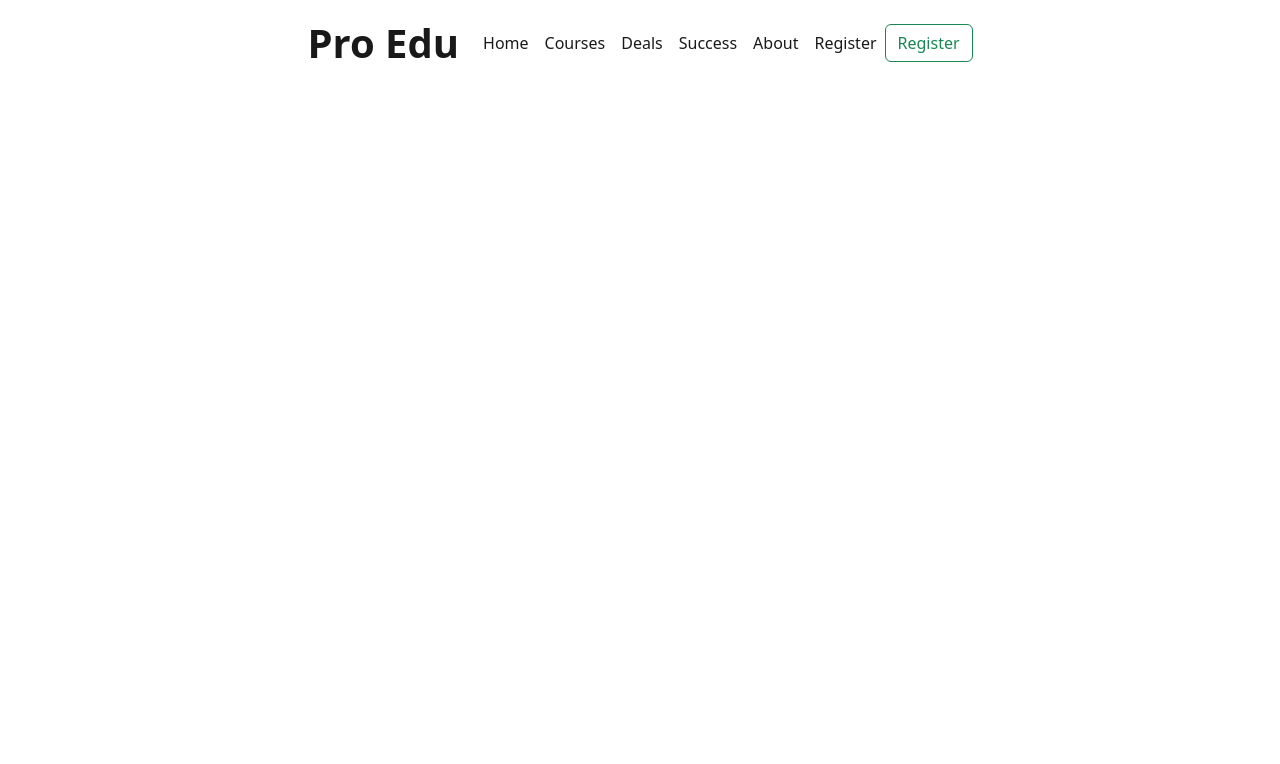
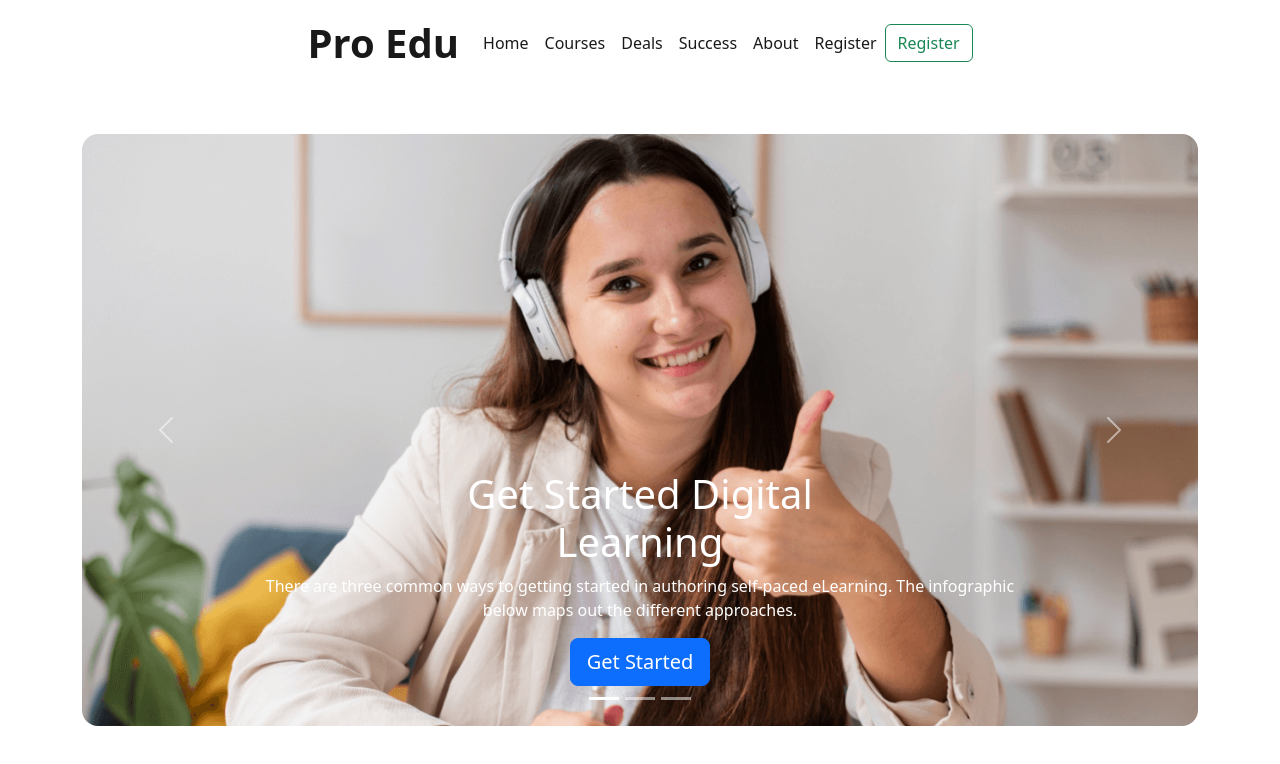
Before and after one commit to sajibeno/assignment-3, a plain HTML site: page index.html in a window 1280 px wide. Drawn offline with nearby package versions, Linux system fonts and the light colour scheme.

Commit message:
header done

```diff
--- a/index.html
+++ b/index.html
@@ -51,6 +51,63 @@
                 </div>
             </nav>
         </div>
+        <div class="container mt-5">
+            <div id="carouselExampleCaptions" class="carousel slide" data-bs-ride="false">
+                <div class="carousel-indicators">
+                    <button type="button" data-bs-target="#carouselExampleCaptions" data-bs-slide-to="0" class="active"
+                        aria-current="true" aria-label="Slide 1"></button>
+                    <button type="button" data-bs-target="#carouselExampleCaptions" data-bs-slide-to="1"
+                        aria-label="Slide 2"></button>
+                    <button type="button" data-bs-target="#carouselExampleCaptions" data-bs-slide-to="2"
+                        aria-label="Slide 3"></button>
+                </div>
+                <div class="carousel-inner">
+                    <div class="carousel-item active ">
+                        <img src="images/cover/cover-1.png" class="d-block w-100 rounded-4" alt="...">
+                        <div class="carousel-caption d-none d-md-block">
+                            <h1>Get Started Digital <br>
+                                Learning
+                            </h1>
+                            <p>There are three common ways to getting started in authoring self-paced eLearning. The
+                                infographic below maps out the different approaches. </p>
+                            <button type="button" class="btn btn-primary btn-lg">Get Started</button>
+                        </div>
+                    </div>
+                    <div class="carousel-item">
+                        <img src="images/cover/cover-2.jpg" class="d-block w-100 rounded-4" alt="...">
+                        <div class="carousel-caption d-none d-md-block">
+                            <h1>Get Started Digital <br>
+                                Learning
+                            </h1>
+                            <p>There are three common ways to getting started in authoring self-paced eLearning. The
+                                infographic below maps out the different approaches. </p>
+                            <button type="button" class="btn btn-primary btn-lg">Get Started</button>
+                        </div>
+                    </div>
+                    <div class="carousel-item">
+                        <img src="images/cover/cover-3.jpg" class="d-block w-100 rounded-4" alt="...">
+                        <div class="carousel-caption d-none d-md-block">
+                            <h1>Get Started Digital <br>
+                                Learning
+                            </h1>
+                            <p>There are three common ways to getting started in authoring self-paced eLearning. The
+                                infographic below maps out the different approaches. </p>
+                            <button type="button" class="btn btn-primary btn-lg">Get Started</button>
+                        </div>
+                    </div>
+                </div>
+                <button class="carousel-control-prev" type="button" data-bs-target="#carouselExampleCaptions"
+                    data-bs-slide="prev">
+                    <span class="carousel-control-prev-icon" aria-hidden="true"></span>
+                    <span class="visually-hidden">Previous</span>
+                </button>
+                <button class="carousel-control-next" type="button" data-bs-target="#carouselExampleCaptions"
+                    data-bs-slide="next">
+                    <span class="carousel-control-next-icon" aria-hidden="true"></span>
+                    <span class="visually-hidden">Next</span>
+                </button>
+            </div>
+        </div>
     </header>
 </body>
 
```
